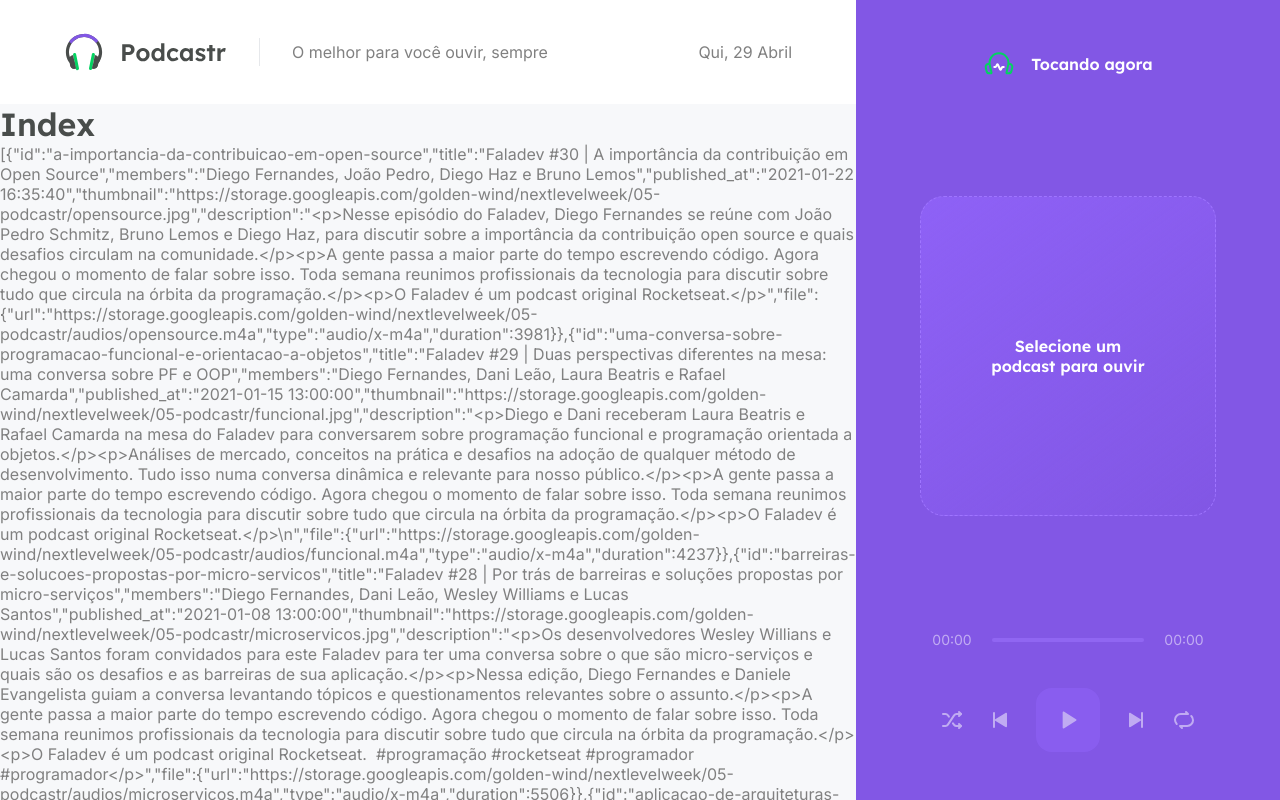
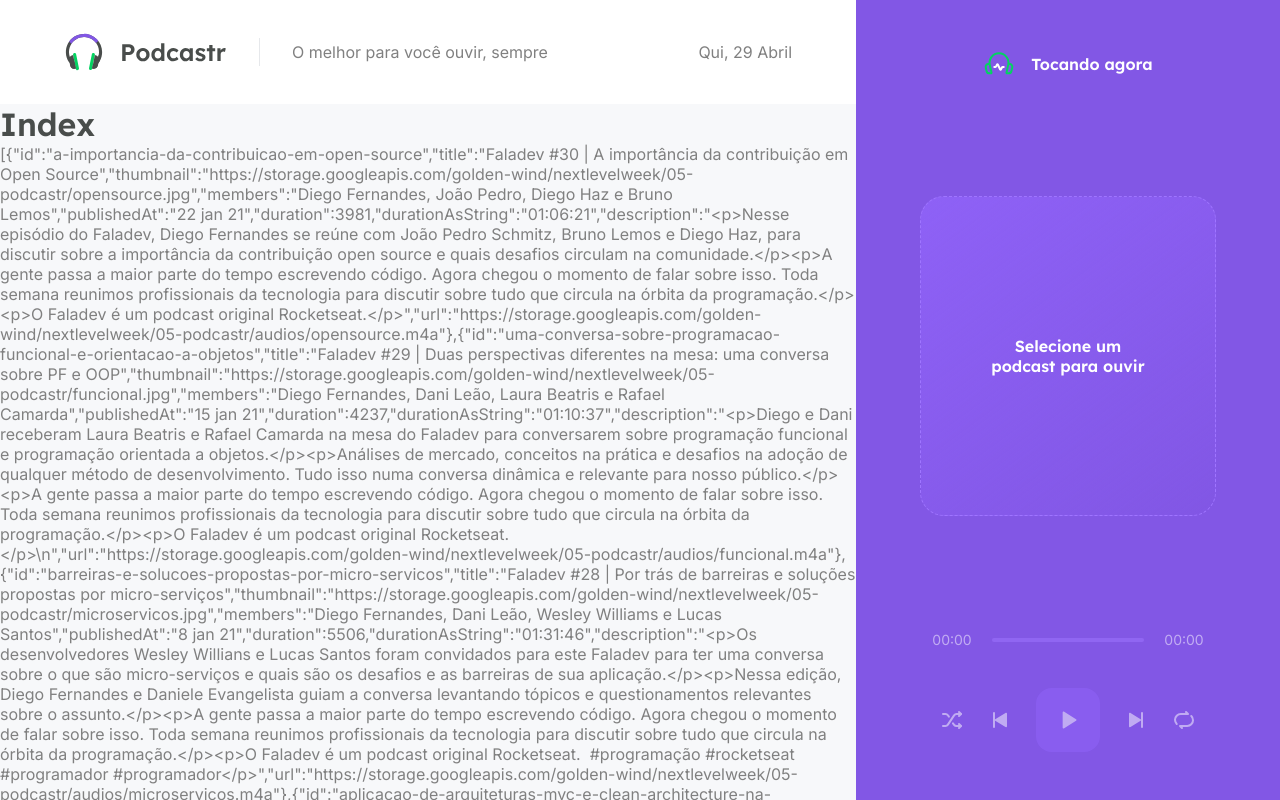
Before and after one commit to Jackie098/nlw05-reactjs, a Next.js app: page / in a window 1280 px wide. Shown: the top 800 px of the page. Built offline with nearby package versions, Linux system fonts and the light colour scheme; data requests are answered from the project's data file.

Commit message:
formatting datas from api

```diff
--- a/package.json
+++ b/package.json
@@ -9,6 +9,7 @@
     "server": "json-server server.json -w -d 750 -p 3333"
   },
   "dependencies": {
+    "axios": "^0.21.1",
     "date-fns": "^2.21.1",
     "next": "10.2.0",
     "react": "17.0.2",
--- a/src/pages/index.tsx
+++ b/src/pages/index.tsx
@@ -1,5 +1,26 @@
-/** Utilizando o modelo SSG (Static site generator) */
-export default function Home(props) {
+import { GetStaticProps } from "next";
+import { format, parseISO } from "date-fns";
+import ptBR from "date-fns/locale/pt-BR";
+import { api } from "../services/api";
+import { convertDurationToTimeString } from "../util/convertDurationToTimeString";
+
+type Episode = {
+  id: string;
+  title: string;
+  thumbnail: string;
+  description: string;
+  members: string;
+  duration: number;
+  durationAsString: string;
+  url: string;
+  publishedAt: string;
+};
+
+type HomeProps = {
+  episodes: Array<Episode>; //ou Episode[];
+};
+
+export default function Home(props: HomeProps) {
   return (
     <>
       <h1>Index</h1>
@@ -8,23 +29,38 @@
   );
 }
 
-/**
- * Este método serve para salvar uma criação estática da página em questão e
- * salvá-la em cache.
- *
- * O atributo 'revalidate' dita a cada quanto tempo em segundos a página será
- * atualizada.
- *
- * NOTA: Este modelo só funciona em PRODUÇÃO (quando o servidor está "upado")
- */
-export async function getStaticProps() {
-  const response = await fetch("http://localhost:3333/episodes");
-  const data = await response.json();
+export const getStaticProps: GetStaticProps = async () => {
+  const { data } = await api.get("episodes", {
+    params: {
+      _limit: 12,
+      _sort: "published_at",
+      _order: "desc",
+    },
+  });
+
+  // Formatando as datas de acordo com o layout
+  const episodes = data.map((episode) => {
+    return {
+      id: episode.id,
+      title: episode.title,
+      thumbnail: episode.thumbnail,
+      members: episode.members,
+      publishedAt: format(parseISO(episode.published_at), "d MMM yy", {
+        locale: ptBR,
+      }),
+      duration: Number(episode.file.duration),
+      durationAsString: convertDurationToTimeString(
+        Number(episode.file.duration)
+      ),
+      description: episode.description,
+      url: episode.file.url,
+    };
+  });
 
   return {
     props: {
-      episodes: data,
+      episodes,
     },
-    revalidate: 60 * 60 * 8, // A cada 8hrs
+    revalidate: 60 * 60 * 8,
   };
-}
+};
--- /dev/null
+++ b/src/services/api.ts
@@ -0,0 +1,5 @@
+import axios from "axios";
+
+export const api = axios.create({
+  baseURL: "http://localhost:3333/",
+});
--- /dev/null
+++ b/src/util/convertDurationToTimeString.ts
@@ -0,0 +1,25 @@
+export function convertDurationToTimeString(duration: number) {
+  const hours = Math.floor(duration / 3600); //Convertendo segundos em hrs e arredondando pra baixo
+  const minutes = Math.floor((duration % 3600) / 60); //Pego o resto e divido por 60
+  const seconds = duration % 60; // O resto da duration
+
+  /**
+   * A hora formatada será um vetor e estará em STRING.
+   * A função a baixo serve para adicionar um 0 na frente da data que contiver
+   * apenas um número, ex:
+   *
+   * 1hr = 01 hora
+   * 5min = 05 min
+   * 9seg = 09 seg
+   *
+   * No final fica assim:
+   * --> 01:05:09
+   *
+   * Uma hora, cinco minutos e nove segundos
+   */
+  const timeString = [hours, minutes, seconds]
+    .map((unit) => String(unit).padStart(2, "0"))
+    .join(":");
+
+  return timeString;
+}
```
Also changed, not shown: 1 other file (tests, documents, lock files or other folders).
